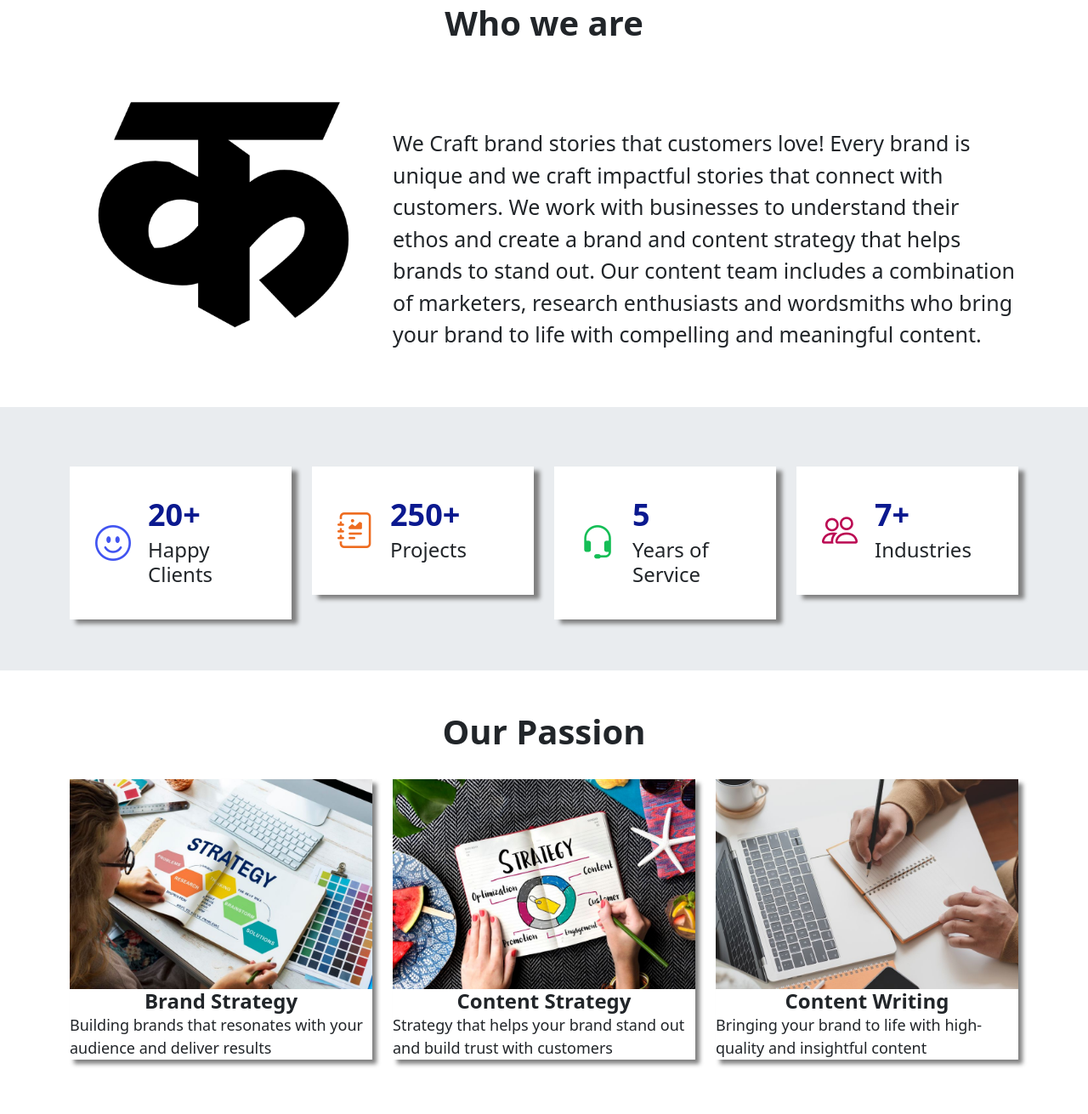
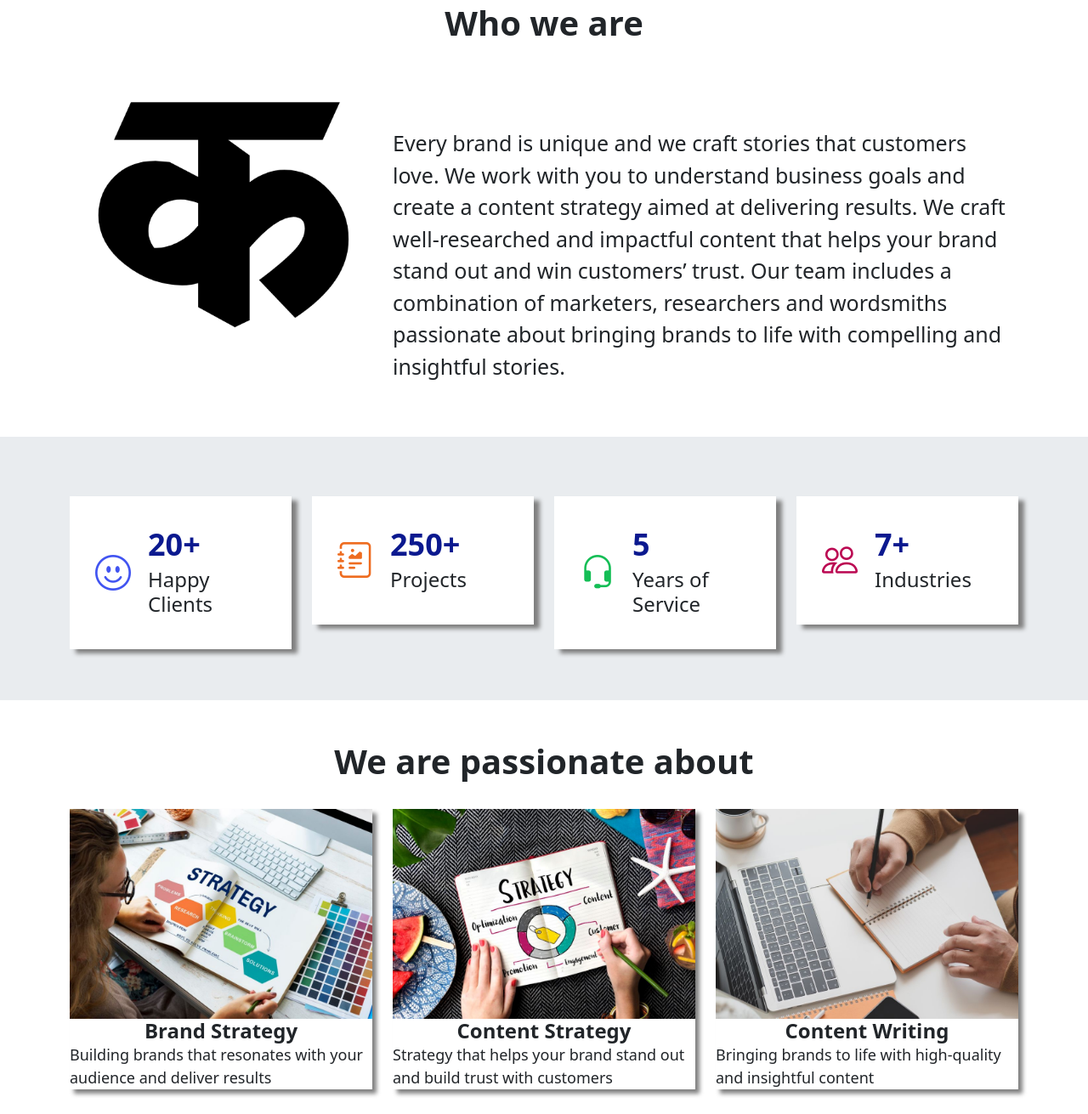
Before and after one commit to kahanikaars/kahanikaars.github.io, a website: page index.html in a window 1280 px wide. Shown: the part 869-2180 px from the top of the page at 85% size. Drawn offline with nearby package versions, Linux system fonts and the light colour scheme.

Commit message:
content change

```diff
--- a/index.html
+++ b/index.html
@@ -66,8 +66,9 @@
                 <div class="col-lg-8" style="font-size: 25px;">
                     <br>
                     <br>
-                    <p> We Craft brand stories that customers love!
-                        Every brand is unique and we craft impactful stories that connect with customers. We work with businesses to understand their ethos and create a brand and content strategy that helps brands to stand out. Our content team includes a combination of marketers, research enthusiasts and wordsmiths who bring your brand to life with compelling and meaningful content.
+                    <p> Every brand is unique and we craft stories that customers love.
+                        We work with you to understand business goals and create a content strategy aimed at delivering results. We craft well-researched and impactful content that helps your brand stand out and win customers’ trust.
+                        Our team includes a combination of marketers, researchers and wordsmiths passionate about bringing brands to life with compelling and insightful stories.
                     </p>
                 </div>
             </div>
@@ -126,7 +127,7 @@
     <!-- portfolio section-->
     <section id="services" >
         <div class="container pt-5 pb-5">
-            <h1 class="text-center" style="font-weight: bold;">Our Passion</h1>
+            <h1 class="text-center" style="font-weight: bold;">We are passionate about</h1>
             <div class="row">
                 <div class="col-lg-4 mt-4">
                     <div class="service-card">
@@ -153,7 +154,7 @@
                         <img class="card-img-top" src="images/content_writing.jpg" alt="Card image" style="width:100%">
                         <div class="card-body">
                             <h4 class="card-title">Content Writing</h4>
-                            <p class="card-text" style="font-size: 18px;">Bringing your brand to life with high-quality and insightful content</p>
+                            <p class="card-text" style="font-size: 18px;">Bringing brands to life with high-quality and insightful content</p>
                         </div>
                     </div>
                 </div>
```
